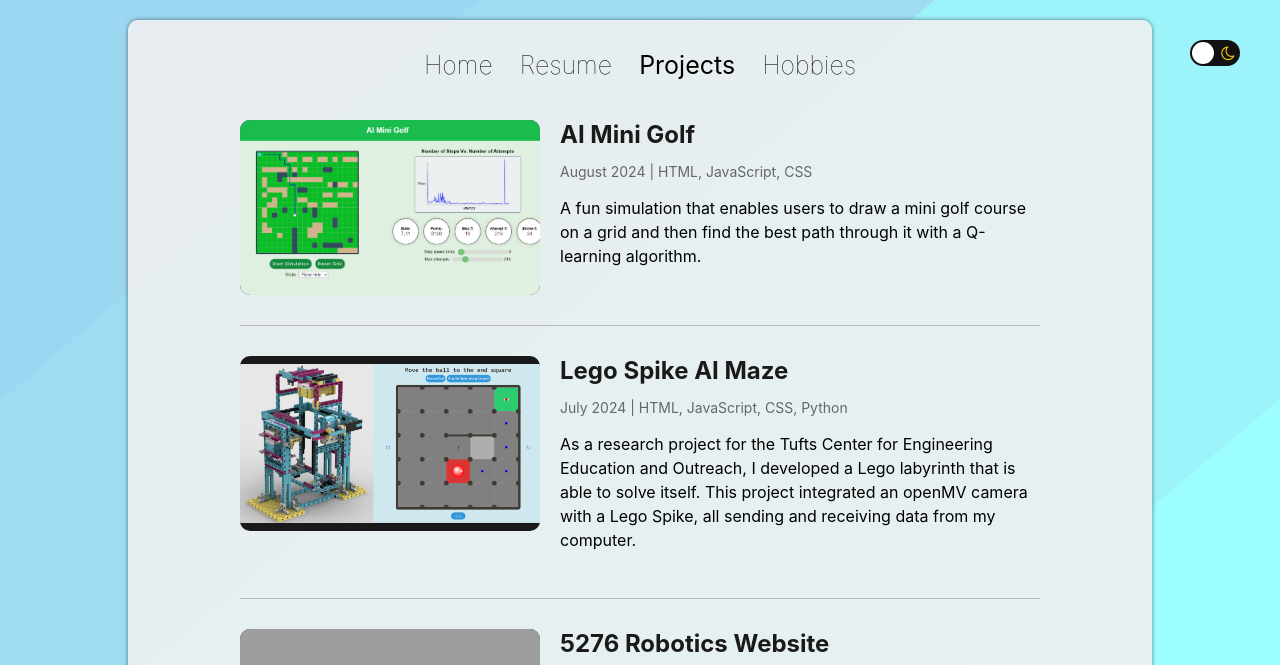
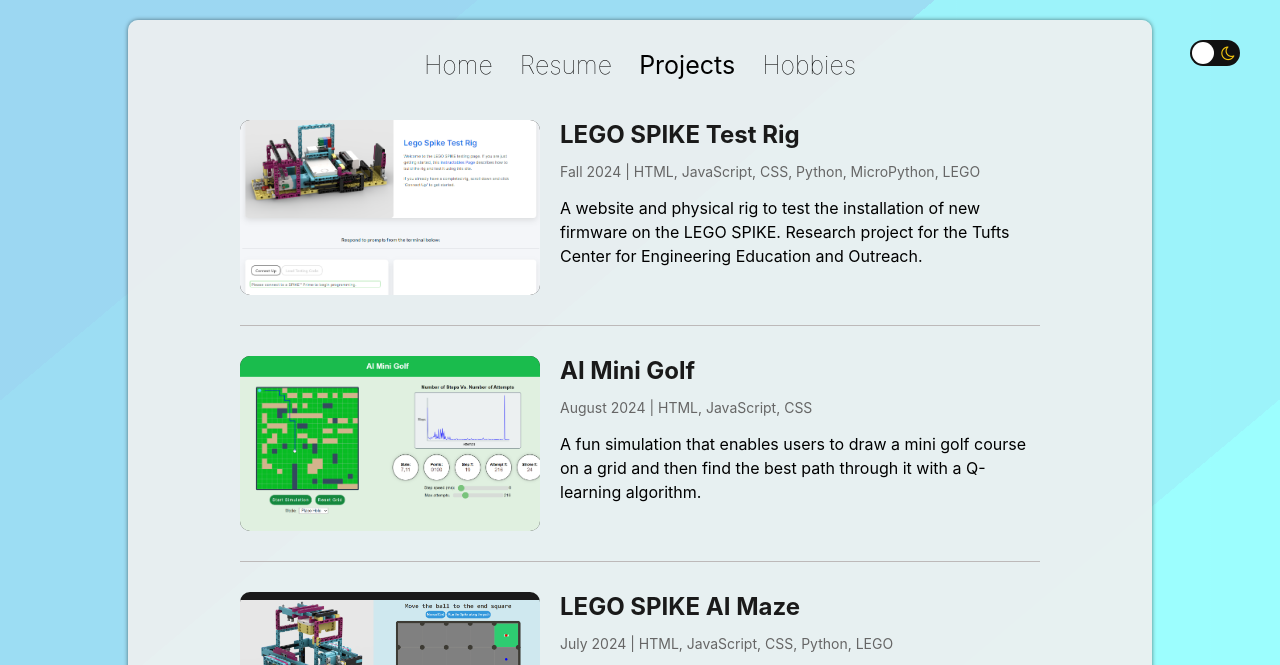
Before and after one commit to iliketocode2/Profile-Website, a plain HTML site: page index.html in a window 1280 px wide. Both pictures are taken after a click on the link "Projects". Shown: the top 665 px of the page. Drawn offline with Linux system fonts and the light colour scheme; grey boxes are pictures that could not be loaded.

Commit message:
added test rig project

```diff
--- a/index.html
+++ b/index.html
@@ -87,6 +87,17 @@
     <div id="projects-container">
       <div class="project-container">
         <div class="project-image-container">
+          <img src="images/testRigSite.png" alt="Test Rig Website">
+        </div>
+        <div class="project-info">
+          <h3 class="project-title"><a href="https://github.com/iliketocode2/Lego-Spike-Test-Rig" target="_blank" rel="noopener noreferrer">LEGO SPIKE Test Rig</a></h3>
+          <p class="project-date">Fall 2024 | HTML, JavaScript, CSS, Python, MicroPython, LEGO</p>
+          <p class="project-description">A website and physical rig to test the installation of new firmware on the LEGO SPIKE. Research project for the Tufts Center for Engineering Education and Outreach.</p>
+        </div>
+      </div>
+
+      <div class="project-container">
+        <div class="project-image-container">
           <img src="images/mini golf interface.png" alt="Mini Golf Website Interface">
         </div>
         <div class="project-info">
@@ -101,8 +112,8 @@
           <img src="images/MazeAndInterfaceRender.png" alt="Maze Interface and Render" style="object-fit: contain;">
         </div>
         <div class="project-info">
-          <h3 class="project-title"><a href="https://github.com/iliketocode2/Lego-Spike-AI-Labyrinth" target="_blank" rel="noopener noreferrer">Lego Spike AI Maze</a></h3>
-          <p class="project-date">July 2024 | HTML, JavaScript, CSS, Python</p>
+          <h3 class="project-title"><a href="https://github.com/iliketocode2/Lego-Spike-AI-Labyrinth" target="_blank" rel="noopener noreferrer">LEGO SPIKE AI Maze</a></h3>
+          <p class="project-date">July 2024 | HTML, JavaScript, CSS, Python, LEGO</p>
           <p class="project-description">As a research project for the Tufts Center for Engineering Education and Outreach, I developed a Lego labyrinth that is able to solve itself. This project integrated an openMV camera with a Lego Spike, all sending and receiving data from my computer.</p>
         </div>
       </div>
```
Also changed, not shown: images/testRigSite.png (added).
